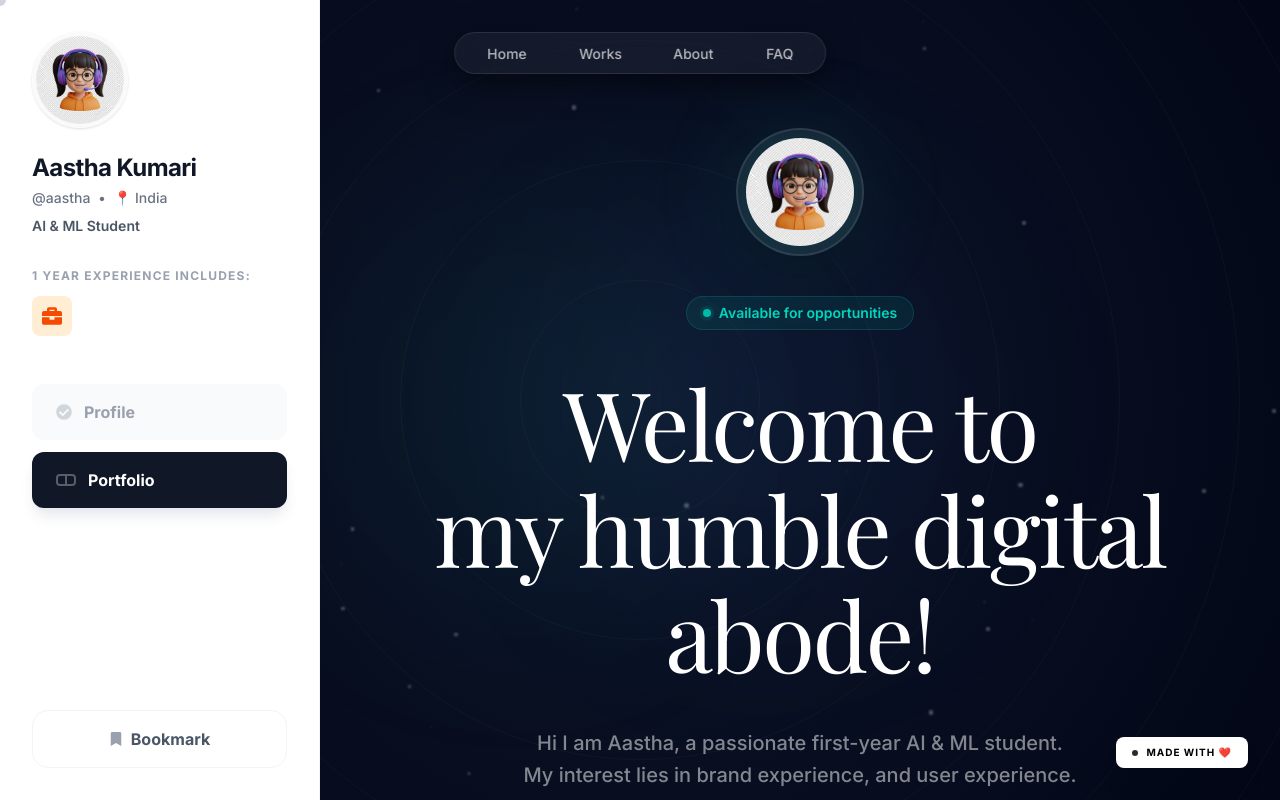
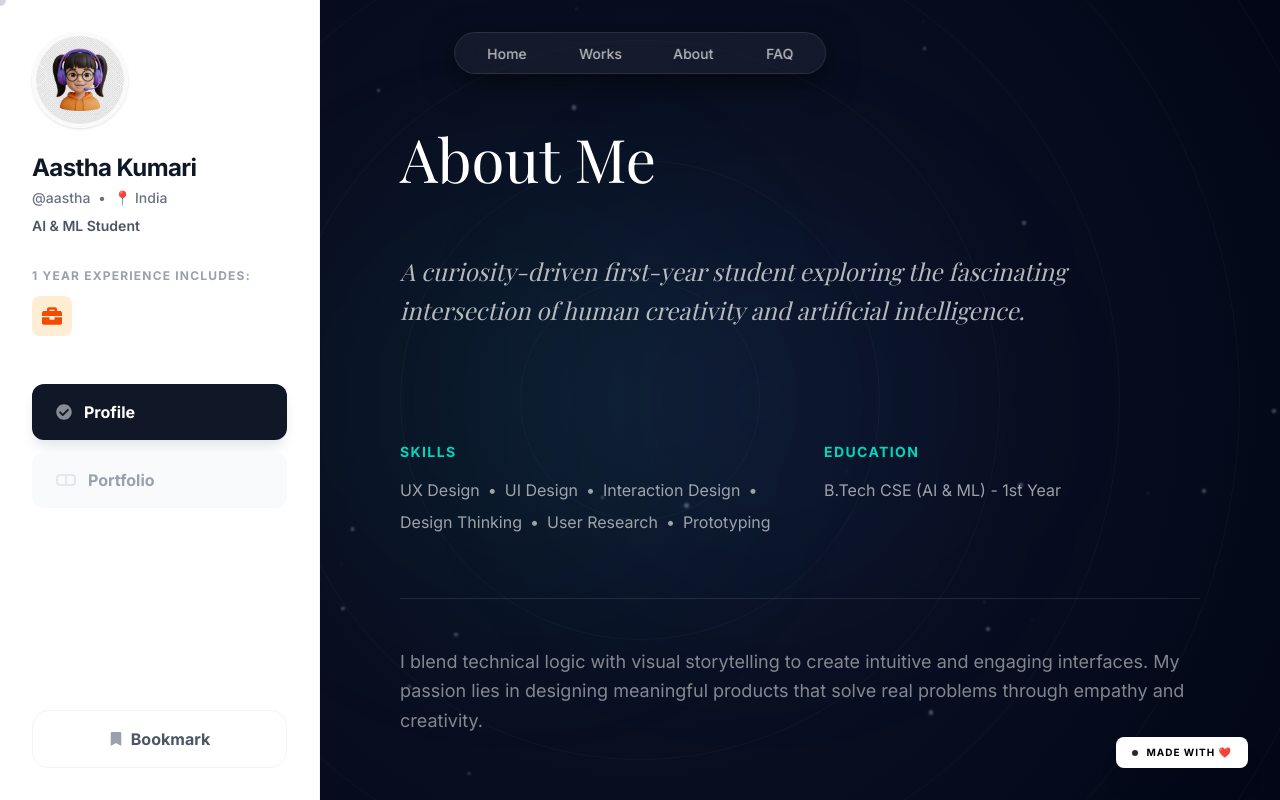
Before and after one commit to aasthakumari03/updated_Portfolio, a Next.js app: page / in a window 1280 px wide. Both pictures are taken after a click on the button "Profile". Built offline with nearby package versions, Linux system fonts and the light colour scheme; a web font is replaced by a local one.

Commit message:
Finalize Sidebar logic and fix layout structure

```diff
--- a/app/page.tsx
+++ b/app/page.tsx
@@ -10,6 +10,8 @@ import { FaArrowRight } from "react-icons/fa";
 import { SiJavascript, SiTypescript, SiTailwindcss, SiNextdotjs, SiPython, SiReact } from "react-icons/si";
 
 export default function Home() {
+  const [activeTab, setActiveTab] = React.useState("portfolio");
+
   const companies = [
     { name: "ENGINEERS BUILT", icon: SiNextdotjs },
     { name: "MASTERS' UNION", icon: SiReact },
@@ -22,11 +24,13 @@ export default function Home() {
   return (
     <div className="relative min-h-screen text-white font-sans selection:bg-teal-500/30 overflow-hidden flex">
       <Background />
-      <Sidebar />
+      <Sidebar activeTab={activeTab} setActiveTab={setActiveTab} />
 
       <main className="flex-grow ml-80 relative z-10 h-screen overflow-y-auto overflow-x-hidden custom-scrollbar">
         <NavHeader />
 
+        {activeTab === "portfolio" ? (
+          <div className="animate-fade-in shadow-2xl">
             {/* Hero Section */}
             <section id="home" className="min-h-screen flex flex-col items-center justify-center px-6 pt-32 pb-20 text-center relative">
               <div className="max-w-4xl mx-auto space-y-10">
@@ -41,7 +45,7 @@ export default function Home() {
                     className="relative z-10 rounded-full border-2 border-white/10 p-2 bg-white/5 backdrop-blur-sm shadow-2xl"
                   />
                 </div>
-            {/* Avaiblity Tag */}
+                {/* Availability Tag */}
                 <div className="inline-flex items-center gap-2 px-4 py-1.5 rounded-full bg-teal-500/10 border border-teal-500/20 text-teal-400 text-sm font-semibold animate-fade-in">
                   <span className="relative flex h-2 w-2">
                     <span className="animate-ping absolute inline-flex h-full w-full rounded-full bg-teal-400 opacity-75"></span>
@@ -87,14 +91,13 @@ export default function Home() {
             </section>
 
             {/* Projects Preview */}
-        <section id="projects" className="py-32 px-6 max-w-6xl mx-auto">
-          <div className="space-y-20">
-            <div className="text-center space-y-4">
+            <section id="projects" className="py-32 px-6 max-w-6xl mx-auto text-center space-y-20">
+              <div className="space-y-4">
                 <h2 className="text-4xl md:text-6xl font-serif tracking-tight">Selected Works</h2>
                 <p className="text-white/40 text-lg">A collection of projects where code meets creativity.</p>
               </div>
 
-            <div className="grid grid-cols-1 md:grid-cols-2 gap-8">
+              <div className="grid grid-cols-1 md:grid-cols-2 gap-8 text-left">
                 {[
                   {
                     title: "Fitlife Tracker",
@@ -125,8 +128,33 @@ export default function Home() {
                   </div>
                 ))}
               </div>
+            </section>
           </div>
-        </section>
+        ) : (
+          <div className="animate-fade-in py-32 px-12 max-w-4xl mx-auto space-y-16">
+            <h1 className="text-6xl font-serif">About Me</h1>
+            <p className="text-2xl text-white/70 leading-relaxed font-serif italic">
+              A curiosity-driven first-year student exploring the fascinating intersection of human creativity and artificial intelligence.
+            </p>
+            <div className="grid grid-cols-1 md:grid-cols-2 gap-12 pt-12">
+              <div className="space-y-4">
+                <h3 className="text-teal-400 font-bold uppercase tracking-widest text-sm">Skills</h3>
+                <div className="flex flex-wrap gap-2 text-white/60">
+                  <span>UX Design</span> • <span>UI Design</span> • <span>Interaction Design</span> • <span>Design Thinking</span> • <span>User Research</span> • <span>Prototyping</span>
+                </div>
+              </div>
+              <div className="space-y-4">
+                <h3 className="text-teal-400 font-bold uppercase tracking-widest text-sm">Education</h3>
+                <p className="text-white/60">B.Tech CSE (AI & ML) - 1st Year</p>
+              </div>
+            </div>
+            <div className="pt-12 border-t border-white/10">
+              <p className="text-white/50 leading-relaxed text-lg">
+                I blend technical logic with visual storytelling to create intuitive and engaging interfaces. My passion lies in designing meaningful products that solve real problems through empathy and creativity.
+              </p>
+            </div>
+          </div>
+        )}
 
         {/* Simplified Footer / Contact */}
         <footer id="contact" className="py-32 px-6 text-center border-t border-white/5 bg-white/[0.02]">
--- a/components/Sidebar.tsx
+++ b/components/Sidebar.tsx
@@ -4,7 +4,7 @@ import React from "react";
 import Image from "next/image";
 import { FaBookmark, FaEnvelope, FaTwitter, FaLinkedin, FaGithub, FaCheckCircle, FaBriefcase } from "react-icons/fa";
 
-const Sidebar = () => {
+const Sidebar = ({ activeTab, setActiveTab }: { activeTab: string, setActiveTab: (tab: string) => void }) => {
     return (
         <aside className="w-80 h-screen fixed left-0 top-0 bg-white border-r border-gray-100 flex flex-col p-8 z-50 overflow-y-auto">
             {/* Header Info */}
@@ -39,13 +39,19 @@ const Sidebar = () => {
 
             {/* Navigation Buttons */}
             <div className="mt-12 space-y-3 flex-grow">
-                <button className="w-full flex items-center gap-3 px-6 py-4 rounded-xl bg-gray-50 text-gray-400 font-bold transition-all hover:bg-gray-100">
-                    <FaCheckCircle className="text-gray-300" />
+                <button
+                    onClick={() => setActiveTab('profile')}
+                    className={`w-full flex items-center gap-3 px-6 py-4 rounded-xl font-bold transition-all ${activeTab === 'profile' ? 'bg-gray-900 text-white shadow-lg shadow-gray-200' : 'bg-gray-50 text-gray-400 hover:bg-gray-100'}`}
+                >
+                    <FaCheckCircle className={activeTab === 'profile' ? 'text-white/50' : 'text-gray-300'} />
                     <span>Profile</span>
                 </button>
-                <button className="w-full flex items-center gap-3 px-6 py-4 rounded-xl bg-gray-900 text-white font-bold transition-all shadow-lg shadow-gray-200">
-                    <div className="w-5 h-3 border-2 border-white/30 rounded-sm relative">
-                        <div className="absolute left-1/2 -ml-[1px] top-0 bottom-0 w-[2px] bg-white/30"></div>
+                <button
+                    onClick={() => setActiveTab('portfolio')}
+                    className={`w-full flex items-center gap-3 px-6 py-4 rounded-xl font-bold transition-all ${activeTab === 'portfolio' ? 'bg-gray-900 text-white shadow-lg shadow-gray-200' : 'bg-gray-50 text-gray-400 hover:bg-gray-100'}`}
+                >
+                    <div className={`w-5 h-3 border-2 rounded-sm relative ${activeTab === 'portfolio' ? 'border-white/30' : 'border-gray-200'}`}>
+                        <div className={`absolute left-1/2 -ml-[1px] top-0 bottom-0 w-[2px] ${activeTab === 'portfolio' ? 'bg-white/30' : 'bg-gray-200'}`}></div>
                     </div>
                     <span>Portfolio</span>
                 </button>
```
Lines whose indentation alone changed are shown as unchanged.
